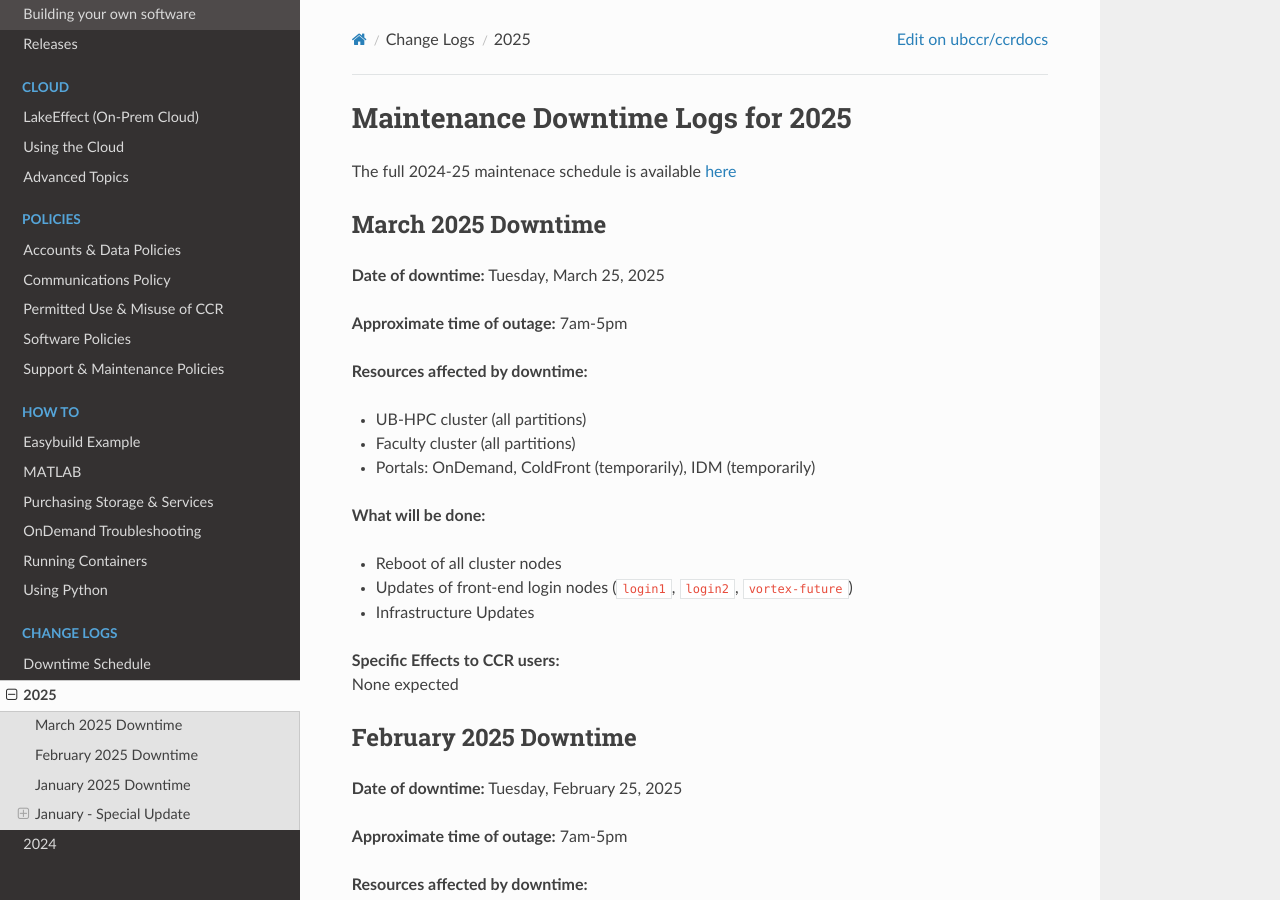
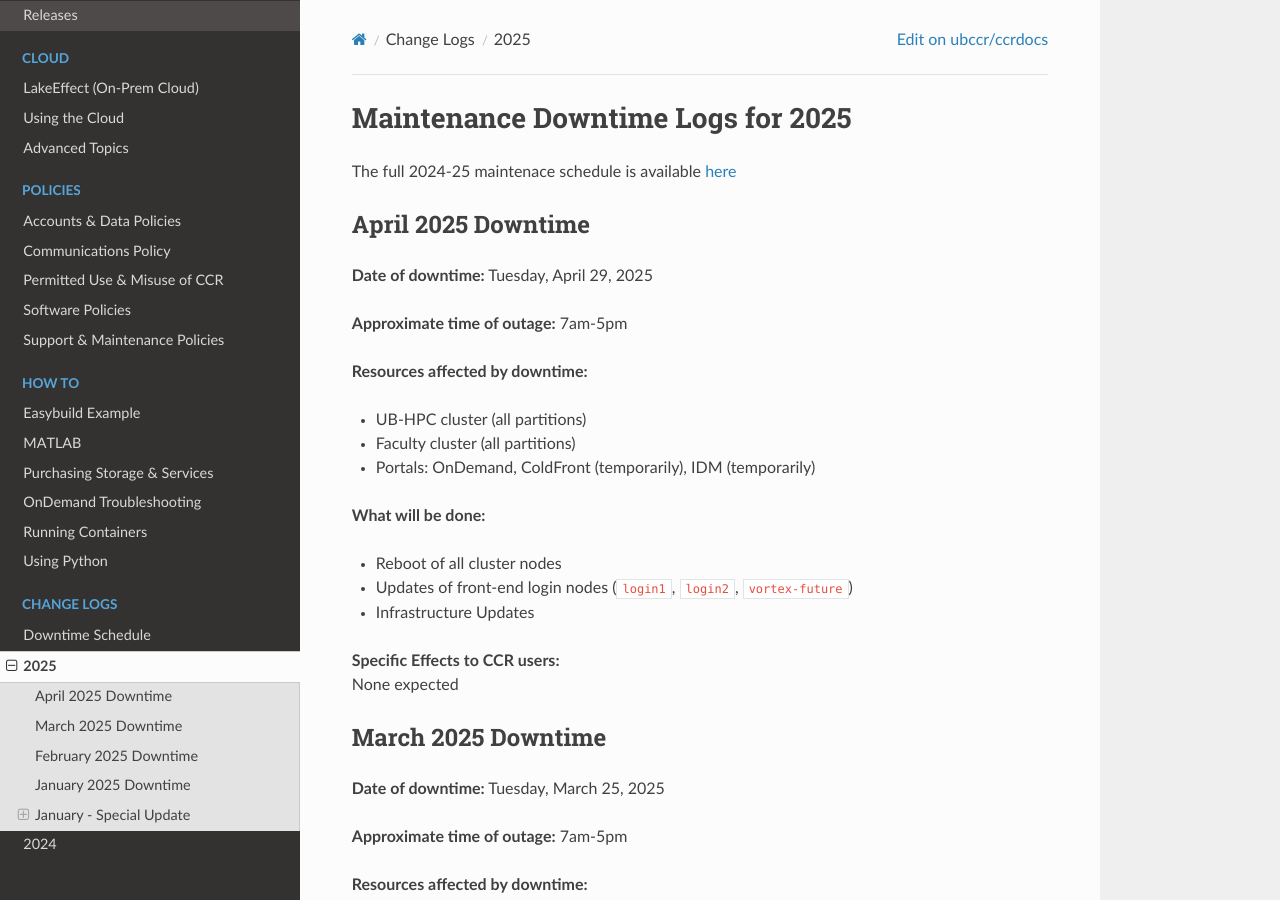
Before and after one commit to ubccr/ccrdocs, an MkDocs documentation site: the page built from pages/changelogs/2025.md, in a window 1280 px wide and 900 px high. Built offline with MkDocs 1.6.1, drawn with Linux system fonts in a browser that asks for light colours; nearby versions of some CDN libraries.

Commit message:
downtime info

```diff
--- a/pages/changelogs/2025.md
+++ b/pages/changelogs/2025.md
@@ -1,6 +1,27 @@
 # Maintenance Downtime Logs for 2025
 
 The full 2024-25 maintenace schedule is available [here](2025-downtime-schedule.md)
+
+## April 2025 Downtime
+
+**Date of downtime:** Tuesday, April 29, 2025
+
+**Approximate time of outage:** 7am-5pm
+
+**Resources affected by downtime:**
+
+ - UB-HPC cluster (all partitions)
+ - Faculty cluster (all partitions)
+ - Portals: OnDemand, ColdFront (temporarily), IDM (temporarily)
+
+**What will be done:**
+
+ - Reboot of all cluster nodes
+ - Updates of front-end login nodes (`login1`, `login2`, `vortex-future`)
+ - Infrastructure Updates
+
+**Specific Effects to CCR users:**
+None expected
 
 ## March 2025 Downtime
 
```
Also changed, not shown: pages/changelogs/2025-downtime-schedule.md (+5 -5 lines), pages/software/modules.md (+3 -65 lines).
